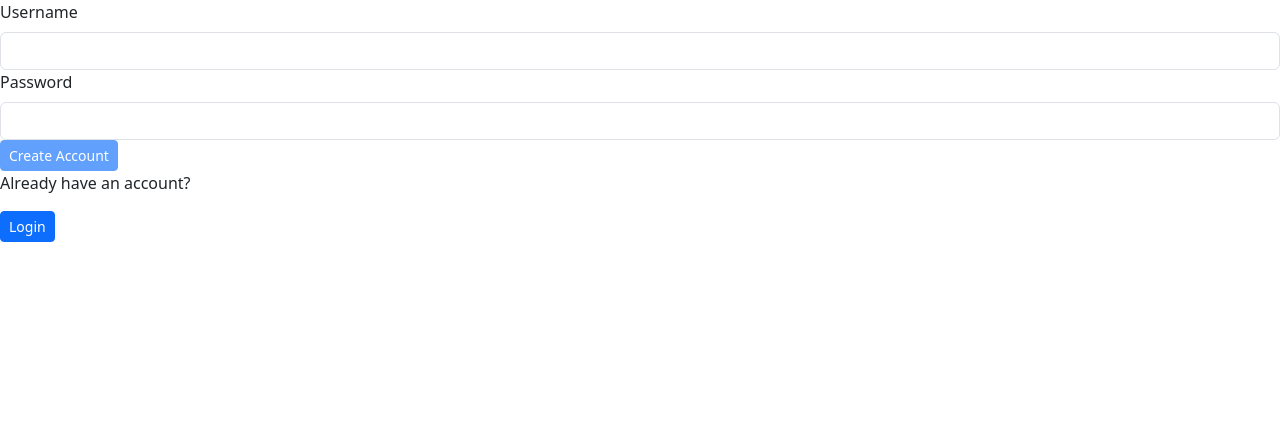
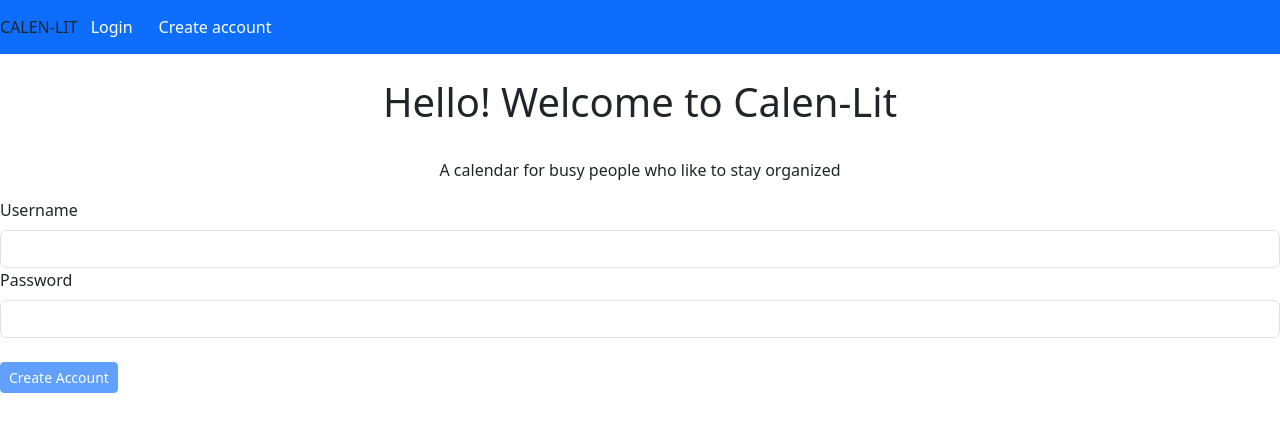
Before and after one commit to WyattThayer/Calen-lit, a React (Vite) app: page /createAccount in a window 1280 px wide. Shown: the top 432 px of the page. Built offline with nearby package versions, Linux system fonts and the light colour scheme.

Commit message:
added main page and routes in navbar

```diff
--- a/src/App.jsx
+++ b/src/App.jsx
@@ -2,14 +2,34 @@ import { useState } from "react";
 import CalendarView from "./components/CalendarView.jsx";
 import { createBrowserRouter, RouterProvider, Outlet } from "react-router-dom";
 import DailyView from "./components/DailyView.jsx";
+import MainPage from "./components/MainPage.jsx";
+import { Navbar } from "react-bootstrap";
+import {Button} from "react-bootstrap";
+import { useNavigate } from "react-router-dom";
 
 
 
 function App() {
+
+  const navigate = useNavigate()
+
+  const newAccount = (event) =>{
+      event.preventDefault()
+      navigate('/createAccount')
+
+  }
+
   return (
     <>
-    <h1>Calen-lit</h1>
+    <Navbar bg='primary' >
+      CALEN-LIT
+      <Button>Login</Button>
+      <br></br>
+      <Button onClick={e=>{newAccount(e)}}>Create account</Button>
+    </Navbar>
+      <MainPage/>
       <Outlet />
+
     </>
   );
 }
--- a/src/components/CreateAccount.jsx
+++ b/src/components/CreateAccount.jsx
@@ -61,17 +61,11 @@ const CreateAccount = () => {
             onChange={(e) => setPassword(e.target.value)}
           />
         </Form.Group>
-
+        <br/>
         <Button size="sm" type="submit" disabled={!validateForm()}>
           Create Account
         </Button>
       </Form>
-      <div>
-        <p>Already have an account?</p>
-        <Button size="sm" type="submit" onClick={(e) => loginSubmit(e)}>
-          Login
-        </Button>
-      </div>
     </div>
   );
 };
--- a/src/components/Events.jsx
+++ b/src/components/Events.jsx
@@ -1,4 +1,4 @@
-import { Card,CardBody,CardHeader,FormCheck } from "react-bootstrap"
+import { Card, CardBody, CardHeader } from "react-bootstrap"
 
 const EventCard = ({event})=>{
     const { desc, tag, place, food, costume, present } = event
--- /dev/null
+++ b/src/components/MainPage.jsx
@@ -0,0 +1,17 @@
+import { Button } from "react-bootstrap"
+import { useNavigate } from "react-router-dom"
+
+const MainPage = () =>{
+
+
+    return(
+        <div className="text-center">
+            <br/>
+            <h1>Hello! Welcome to Calen-Lit</h1>
+            <br/>
+            <p>A calendar for busy people who like to stay organized</p>
+        </div>
+    )
+}
+
+export default MainPage
--- a/src/main.jsx
+++ b/src/main.jsx
@@ -27,10 +27,10 @@ const router = createBrowserRouter([
        const res = await axios.get(`/event/${params.date}`)
        return {dailyView:res.data}
       }
+    },{
+      path:'/createAccount',
+      element:<CreateAccount/>
   }],
-  },{
-    path:'/createAccount',
-    element:<CreateAccount/>
   }
 ])
 
```
